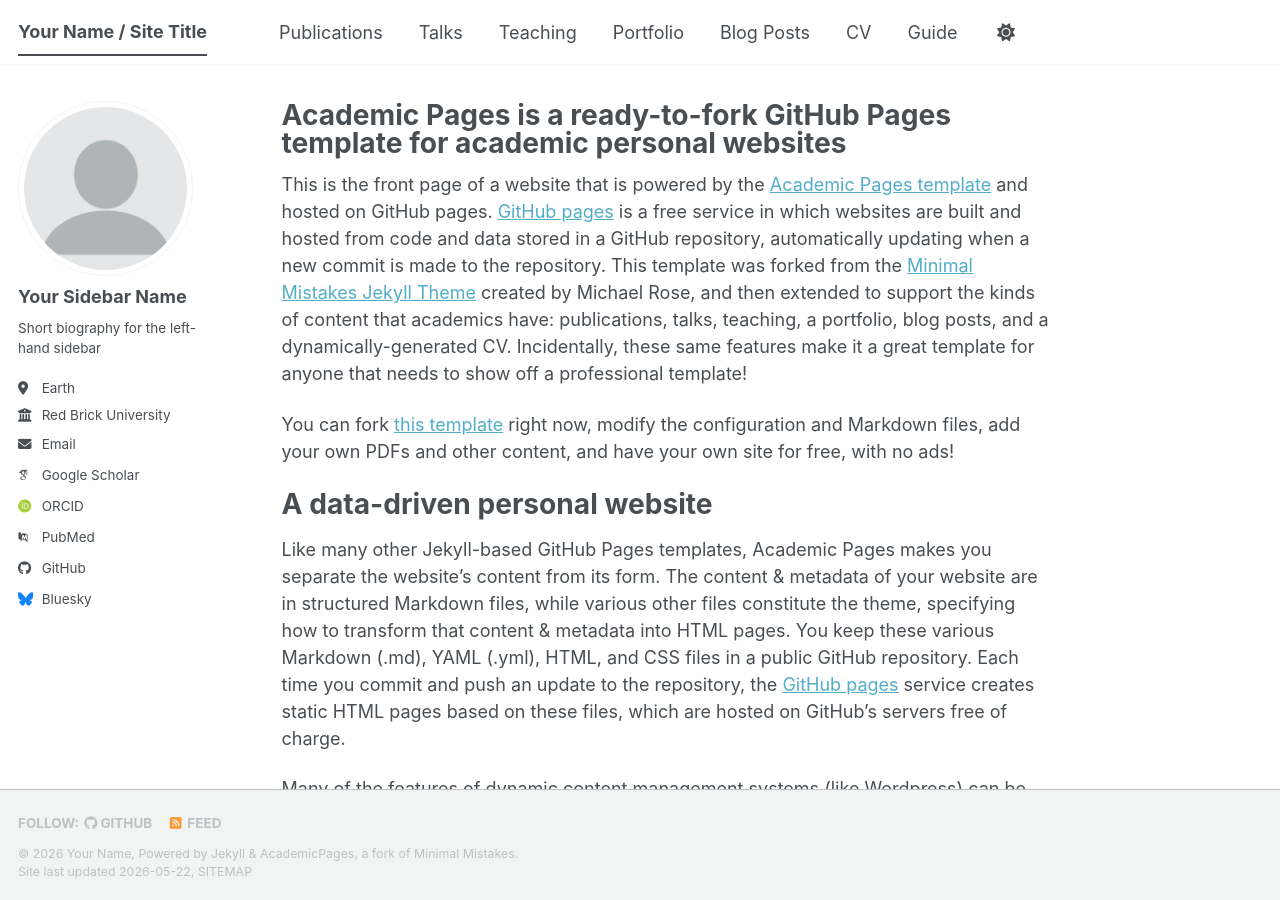
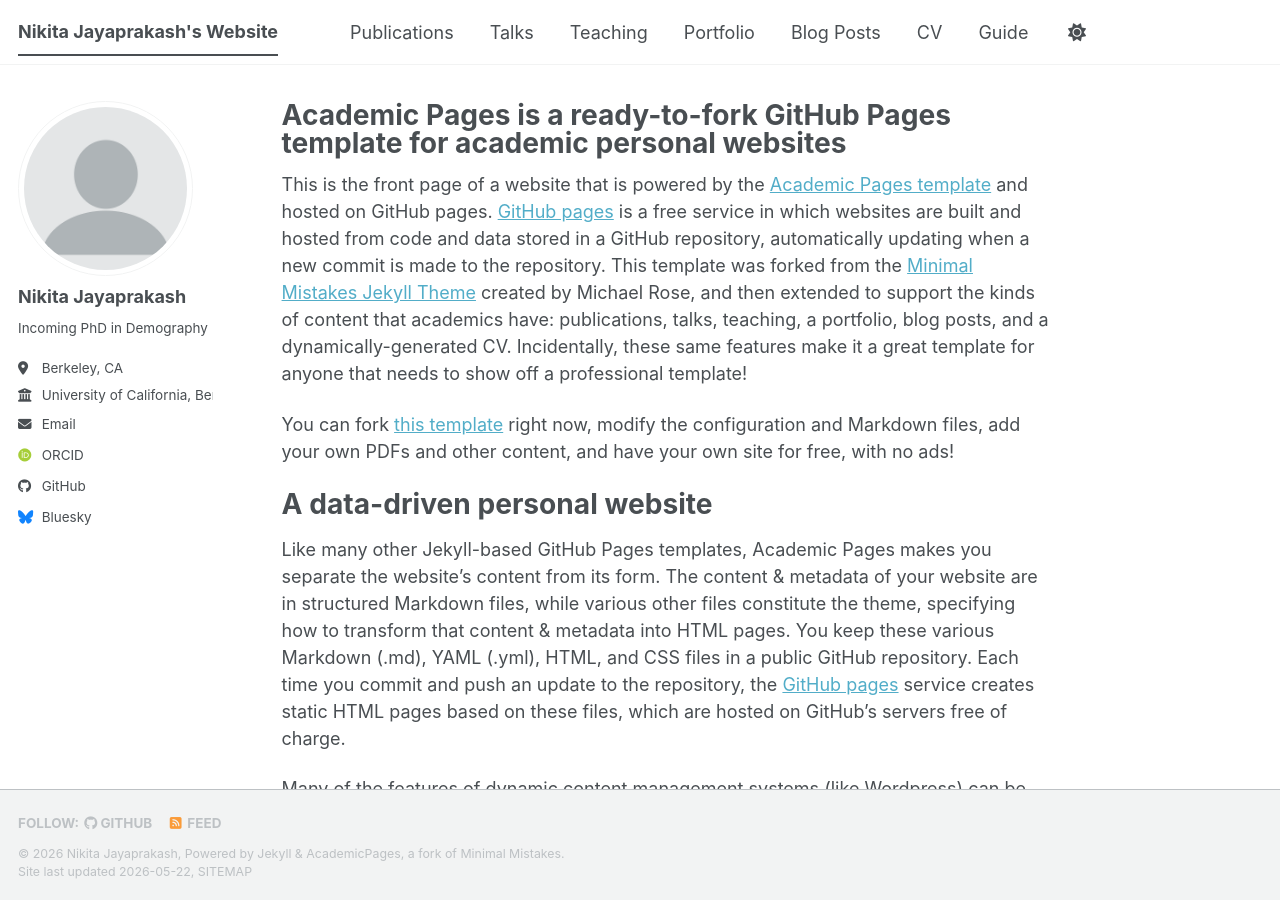
Before and after one commit to nikita-jaya/nikita-jaya.github.io, a Jekyll site: the page built from _pages/about.md, in a window 1280 px wide and 900 px high. Built offline with Jekyll 4.4.1, drawn with Linux system fonts in a browser that asks for light colours; some web fonts are replaced; a script bundle is joined from its source files by our own code; library files that are not in the unit come from our copies.

Commit message:
Update _config.yml

```diff
--- a/_config.yml
+++ b/_config.yml
@@ -9,14 +9,14 @@
 # Basic Site Settings
 locale                   : "en-US"
 site_theme               : "default" # The available themes options are "default", "air", "sunrise", "mint", "dirt" and "contrast"
-title                    : "Your Name / Site Title"
+title                    : "Nikita Jayaprakash's Website"
 title_separator          : "-"
-name                     : &name "Your Name"
-description              : &description "Your Name's academic portfolio"   # Update this with a general description of your site, this is the default if not overridden by a page
-url                      : https://academicpages.github.io # The base hostname & protocol for your site e.g. "https://[your GitHub username].github.io",
+name                     : &name "Nikita Jayaprakash"
+description              : &description "Nikita Jayaprakasj's academic portfolio"   # Update this with a general description of your site, this is the default if not overridden by a page
+url                      : https://nikita-jaya.github.io # The base hostname & protocol for your site e.g. "https://[your GitHub username].github.io",
                                                            # or if you already have some other page hosted on Github then use "https://[your GitHub username].github.io/[Your Repo Name]"
 baseurl                  : "" # the subpath of your site, e.g. "/blog"
-repository               : "academicpages/academicpages.github.io"
+repository               : "nikita-jaya/nikita-jaya.github.io"
 
 # Site Author - The following control what appear as part of the author content on the side bar.
 #               If a field is blank the icon and link will not appear, otherwise it will be shown.
@@ -24,24 +24,24 @@ repository               : "academicpages/academicpages.github.io"
 author:
   # Biographic information
   avatar           : "profile.png"
-  name             : "Your Sidebar Name"
+  name             : "Nikita Jayaprakash"
   pronouns         : # example: "she/her"
-  bio              : "Short biography for the left-hand sidebar"
-  location         : "Earth"
-  employer         : "Red Brick University"
+  bio              : "Incoming PhD in Demography"
+  location         : "Berkeley, CA"
+  employer         : "University of California, Berkeley"
   uri              : # URL
-  email            : "none@example.org"
+  email            : "nikita.jp@berkeley.edu"
 
   # Academic websites
   academia         : # URL
   arxiv            : # URL - Update with the correct link to your profile
-  googlescholar    : "https://scholar.google.com/citations?user=PS_CX0AAAAAJ"
+  googlescholar    : # URL
   inspire-hep      : # URL
   impactstory      : # URL
-  orcid            : "https://orcid.org/yourorcidurl"
+  orcid            : "https://orcid.org/0009-0001-2708-0210"
   semantic         : # URL
   ssrn             : # URL
-  pubmed           : "https://www.ncbi.nlm.nih.gov/pubmed/?term=john+snow"
+  pubmed           : # URL
   researchgate     : # URL
   scopus           : # URL
   zotero           : # URL
```
